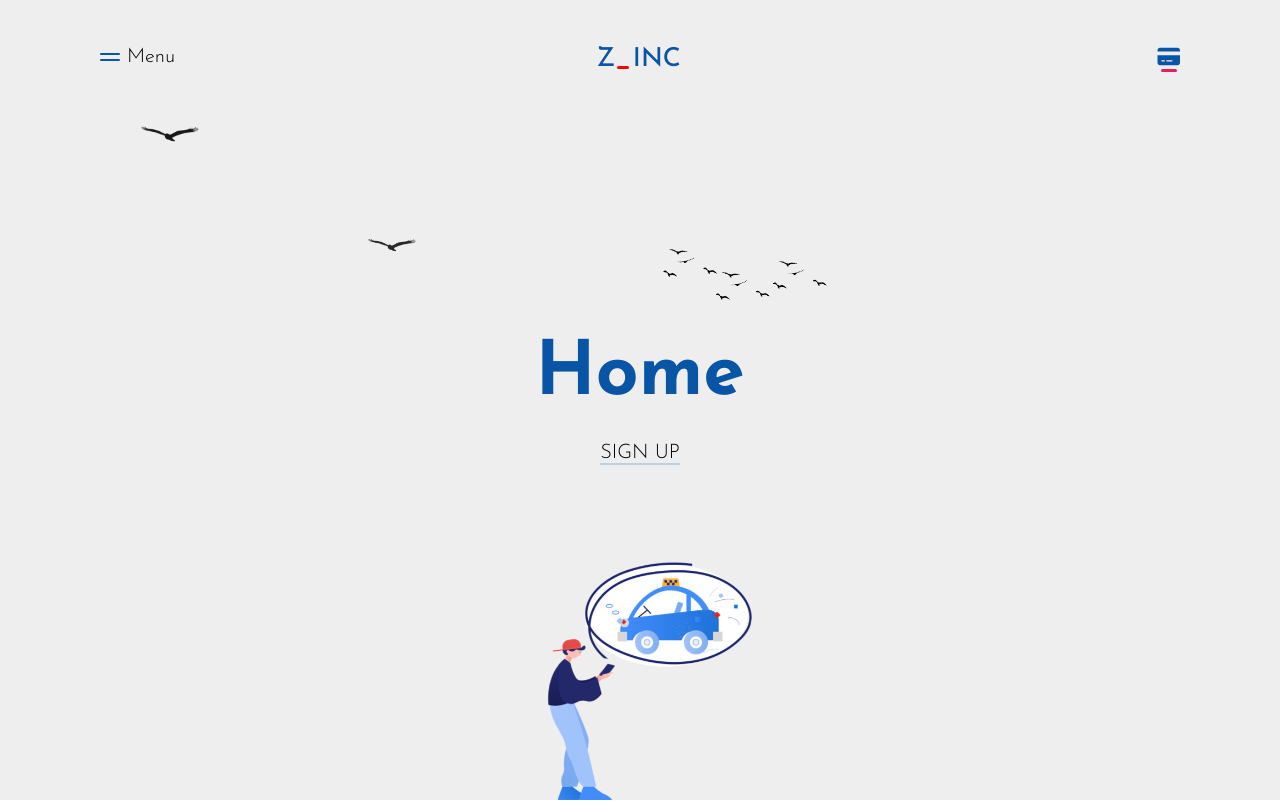
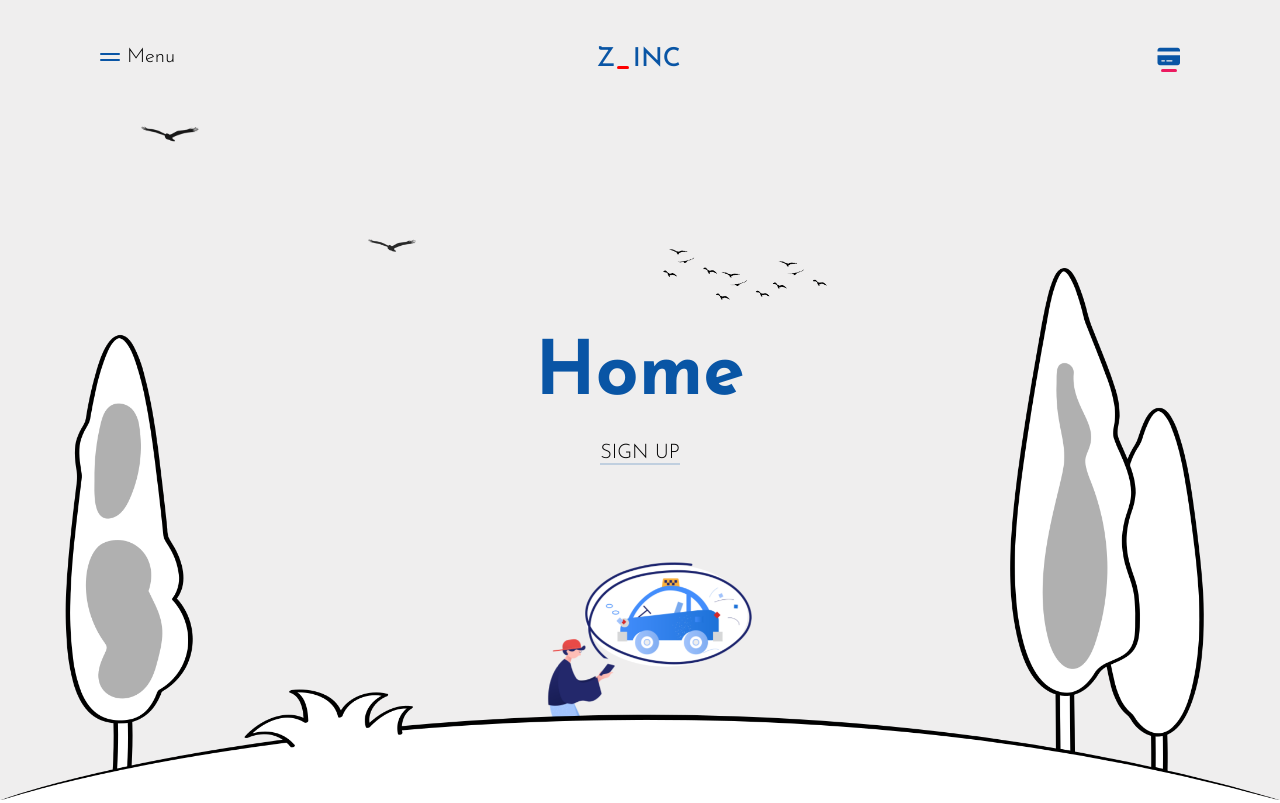
Before and after one commit to Sebasthian-P/zebas, a plain HTML site: page index.html in a window 1280 px wide. Shown: the top 803 px of the page. Drawn offline with Linux system fonts and the light colour scheme; the site is published under a folder, as on GitHub Pages, so addresses that start at the root find nothing; a web font is replaced by a local one.

Commit message:
bg-hero(./)

```diff
--- a/resources/css/style.css
+++ b/resources/css/style.css
@@ -302,7 +302,7 @@ main section .bg {
 #sect__banner .bg__hero {
     justify-content: center;
     position: relative;
-    background-image: url(/resources/images/bg__forest.png);
+    background-image: url(../images/bg__forest.png);
     background-size: contain;
     background-position: bottom;
     background-repeat: no-repeat;
```
